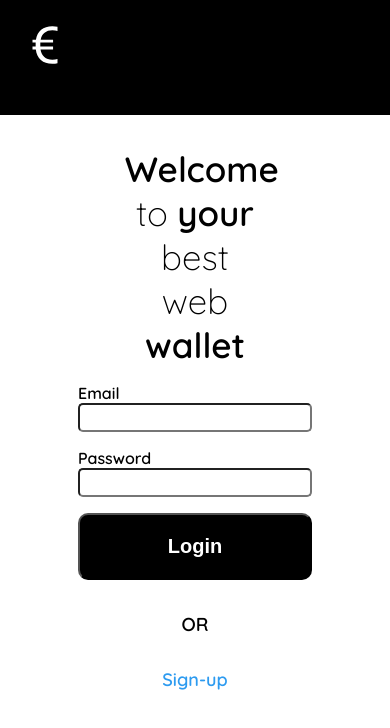
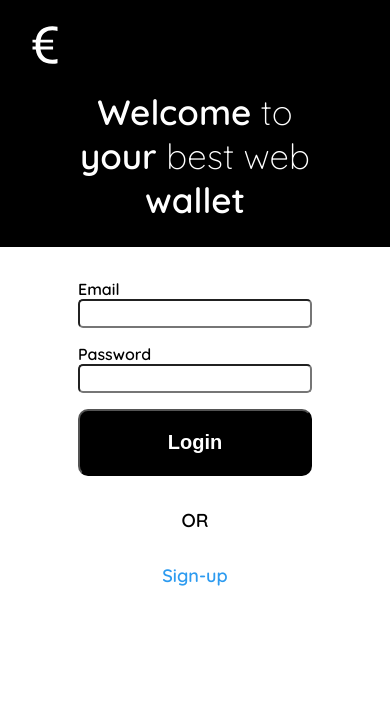
Before and after one commit to annakarlasganderla/avtWallet-webapp, a React (Vite) app: page / in a window 390 px wide. Shown: the top 728 px of the page. Built offline with nearby package versions, Linux system fonts and the light colour scheme.

Commit message:
ajustes no titulo responsivo

```diff
--- a/src/components/Header/header.module.scss
+++ b/src/components/Header/header.module.scss
@@ -14,7 +14,21 @@
     padding: 20px ;
 }
 
+.title_area {
+    display: flex;
+    text-align: center;
+    justify-content: center;
+    align-items: center;
+    color: white;
+    width: 100%;
+    font-size: 35px;
+}
+
 @media(min-width:767px)  {
+
+    .title_area {
+        display: none;
+    }
 
     header {
         height: 80px;
--- a/src/components/Header/index.tsx
+++ b/src/components/Header/index.tsx
@@ -7,6 +7,9 @@ const Header = () => {
             <div className={styles.logo}>
                 <BsCurrencyEuro color='white' size={50} />
             </div>
+            <div className={styles.title_area}>
+                <p> <strong>Welcome</strong>  to <strong>your</strong> best web <strong>wallet</strong> </p>
+            </div>
         </header>
     );
 };
--- a/src/pages/login/index.tsx
+++ b/src/pages/login/index.tsx
@@ -4,8 +4,6 @@ import Header from '../../components/Header';
 import styles from './login.module.scss';
 
 export const Login = () => {
-
-    console.log(window.screen.width)
 
     return (
         <div>
--- a/src/pages/login/login.module.scss
+++ b/src/pages/login/login.module.scss
@@ -1,12 +1,7 @@
 .title_area {
-    display: flex;
-    text-align: center;
-    justify-content: center;
-    align-items: center;
-    color: black;
-    width: 100%;
-    font-size: 35px;
+    display: none;
 }
+
 
 p {
     width: 60%;
@@ -68,6 +63,18 @@ strong {
 @media(min-width:767px)  {
 
     .title_area {
+        display: flex;
+        text-align: center;
+        justify-content: center;
+        align-items: center;
+        color: black;
+        width: 100%;
+        font-size: 35px;
+    }
+
+
+
+    .title_area {
         background-color: black;
         color: white;
         border-radius: 50px 50px 0 0;
```
